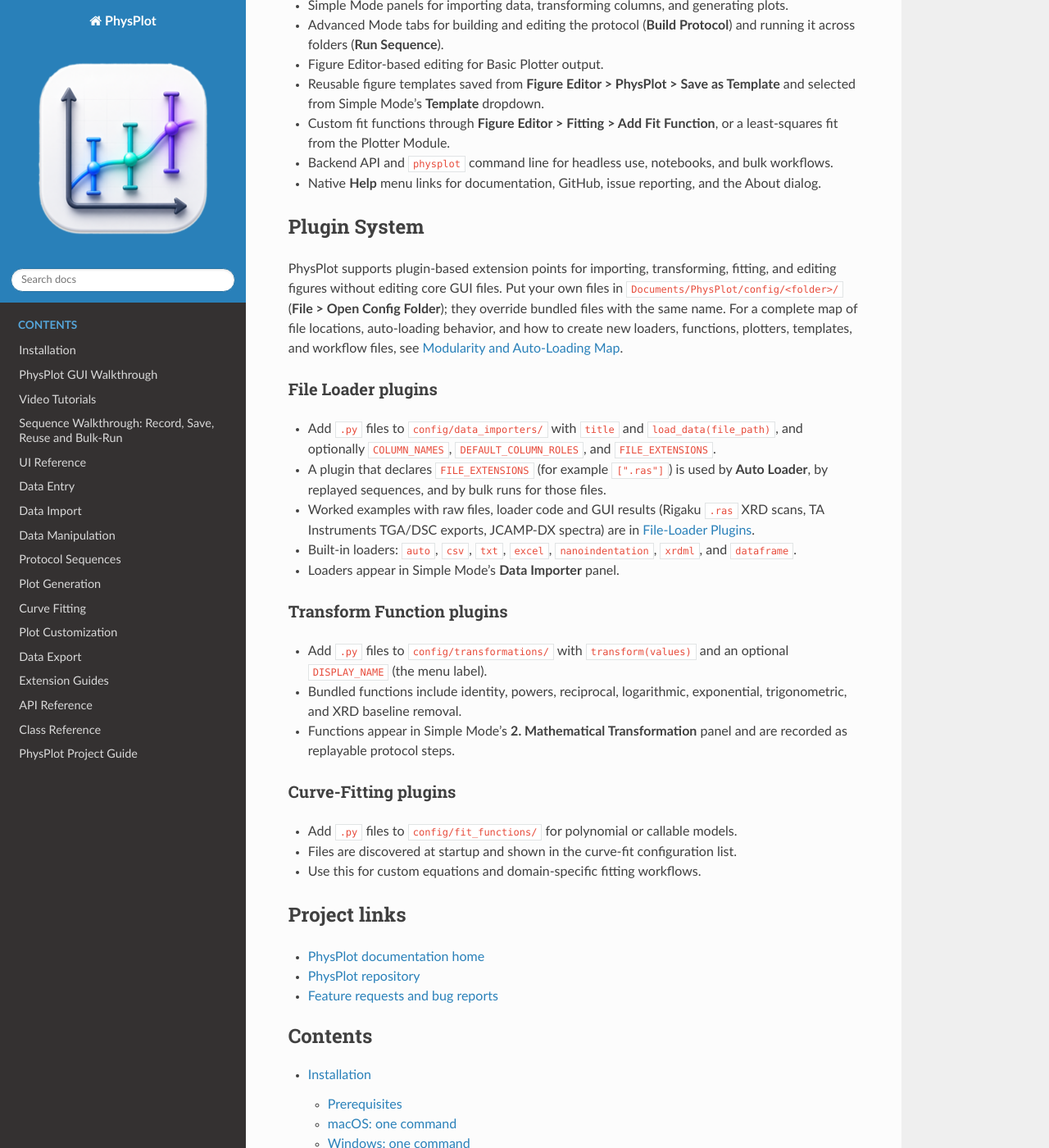
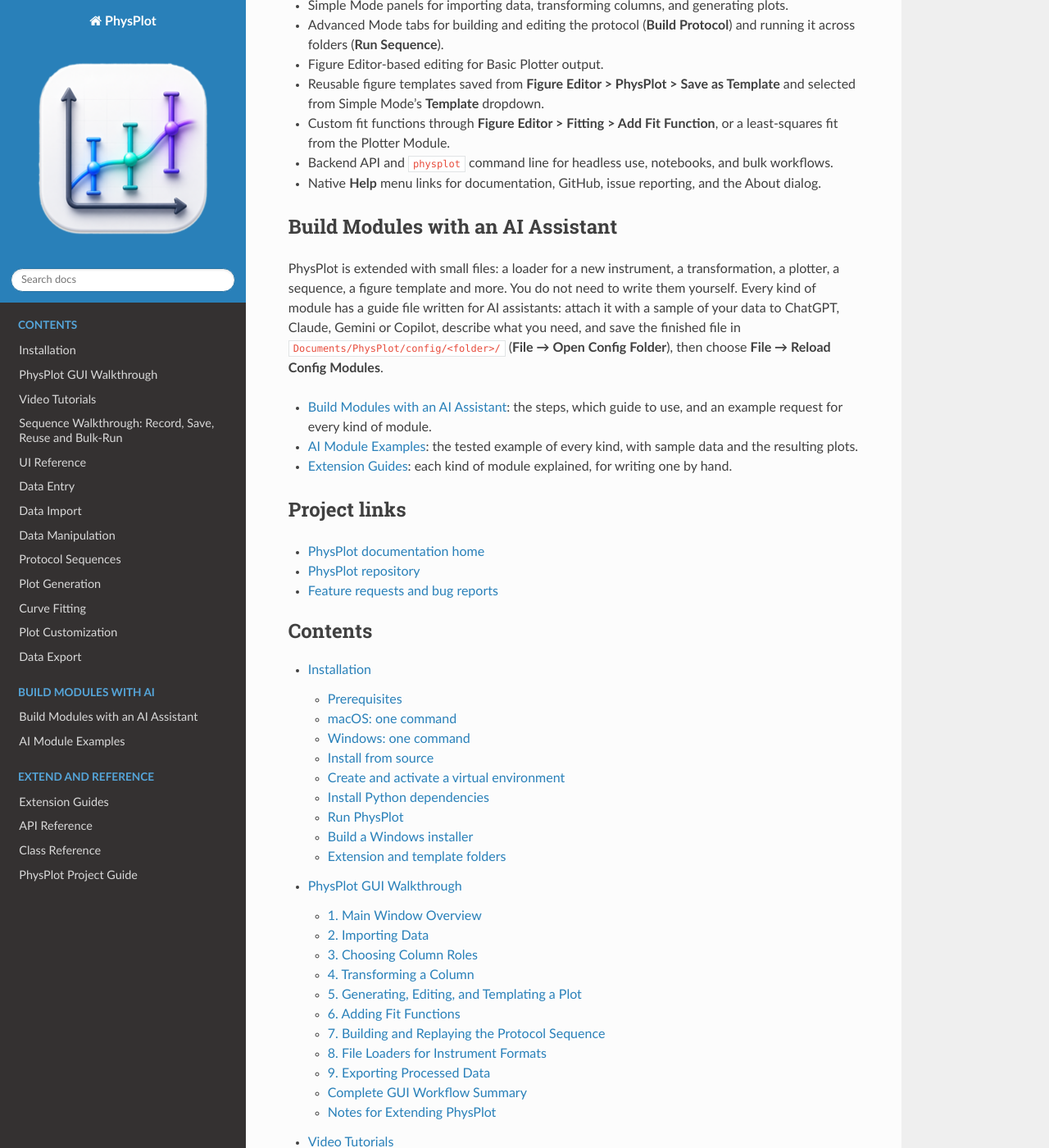
Before and after one commit to MShirazAhmad/PhysPlot, a Sphinx documentation site: the page built from docs/index.rst, in a window 1280 px wide and 1400 px high, scrolled down 1426 px. Shown: the whole window at 82% size. Built offline with Sphinx 7.4.7 and the Read the Docs theme 3.1.0, drawn with Linux system fonts in a browser that asks for light colours; some of the changed text lies outside the part shown.

Commit message:
Give Build Modules with AI its own sidebar section
The two AI pages now form their own group in the Read the Docs sidebar and
the wiki sidebar, and the docs home page replaces the outdated Plugin System
section with a Build Modules with an AI Assistant section.

```diff
--- a/docs/extensions/index.rst
+++ b/docs/extensions/index.rst
@@ -44,8 +44,6 @@
 .. toctree::
    :maxdepth: 2
 
-   ai_assistant
-   ai_examples
    modularity
    fileloading
    functions
--- a/docs/index.rst
+++ b/docs/index.rst
@@ -53,46 +53,22 @@
 - Native **Help** menu links for documentation, GitHub, issue reporting, and
   the About dialog.
 
-Plugin System
--------------
+Build Modules with an AI Assistant
+----------------------------------
 
-PhysPlot supports plugin-based extension points for importing, transforming, fitting, and editing figures without editing core GUI files.
-Put your own files in ``Documents/PhysPlot/config/<folder>/`` (**File > Open Config
-Folder**); they override bundled files with the same name. For a complete map of
-file locations, auto-loading behavior, and how to create new loaders, functions,
-plotters, templates, and workflow files, see :doc:`extensions/modularity`.
+PhysPlot is extended with small files: a loader for a new instrument, a
+transformation, a plotter, a sequence, a figure template and more. You do not need
+to write them yourself. Every kind of module has a guide file written for AI
+assistants: attach it with a sample of your data to ChatGPT, Claude, Gemini or
+Copilot, describe what you need, and save the finished file in
+``Documents/PhysPlot/config/<folder>/`` (**File → Open Config Folder**), then choose
+**File → Reload Config Modules**.
 
-File Loader plugins
-~~~~~~~~~~~~~~~~~~~
-
-- Add ``.py`` files to ``config/data_importers/`` with ``title`` and
-  ``load_data(file_path)``, and optionally ``COLUMN_NAMES``,
-  ``DEFAULT_COLUMN_ROLES``, and ``FILE_EXTENSIONS``.
-- A plugin that declares ``FILE_EXTENSIONS`` (for example ``[".ras"]``) is used
-  by **Auto Loader**, by replayed sequences, and by bulk runs for those files.
-- Worked examples with raw files, loader code and GUI results (Rigaku ``.ras`` XRD
-  scans, TA Instruments TGA/DSC exports, JCAMP-DX spectra) are in
-  :doc:`extensions/fileloading`.
-- Built-in loaders: ``auto``, ``csv``, ``txt``, ``excel``, ``nanoindentation``,
-  ``xrdml``, and ``dataframe``.
-- Loaders appear in Simple Mode's **Data Importer** panel.
-
-Transform Function plugins
-~~~~~~~~~~~~~~~~~~~~~~~~~~
-
-- Add ``.py`` files to ``config/transformations/`` with ``transform(values)`` and
-  an optional ``DISPLAY_NAME`` (the menu label).
-- Bundled functions include identity, powers, reciprocal, logarithmic,
-  exponential, trigonometric, and XRD baseline removal.
-- Functions appear in Simple Mode's **2. Mathematical Transformation** panel and
-  are recorded as replayable protocol steps.
-
-Curve-Fitting plugins
-~~~~~~~~~~~~~~~~~~~~~
-
-- Add ``.py`` files to ``config/fit_functions/`` for polynomial or callable models.
-- Files are discovered at startup and shown in the curve-fit configuration list.
-- Use this for custom equations and domain-specific fitting workflows.
+- :doc:`extensions/ai_assistant`: the steps, which guide to use, and an example
+  request for every kind of module.
+- :doc:`extensions/ai_examples`: the tested example of every kind, with sample data
+  and the resulting plots.
+- :doc:`extensions/index`: each kind of module explained, for writing one by hand.
 
 Project links
 -------------
@@ -118,6 +94,18 @@
    user_guide/curve_fitting
    user_guide/plot_customization
    user_guide/data_export
+
+.. toctree::
+   :maxdepth: 1
+   :caption: Build Modules with AI
+
+   extensions/ai_assistant
+   extensions/ai_examples
+
+.. toctree::
+   :maxdepth: 2
+   :caption: Extend and Reference
+
    extensions/index
    api/index
    reference/classes
```
Also changed, not shown: wiki/_Sidebar.md (+5 -2 lines).
